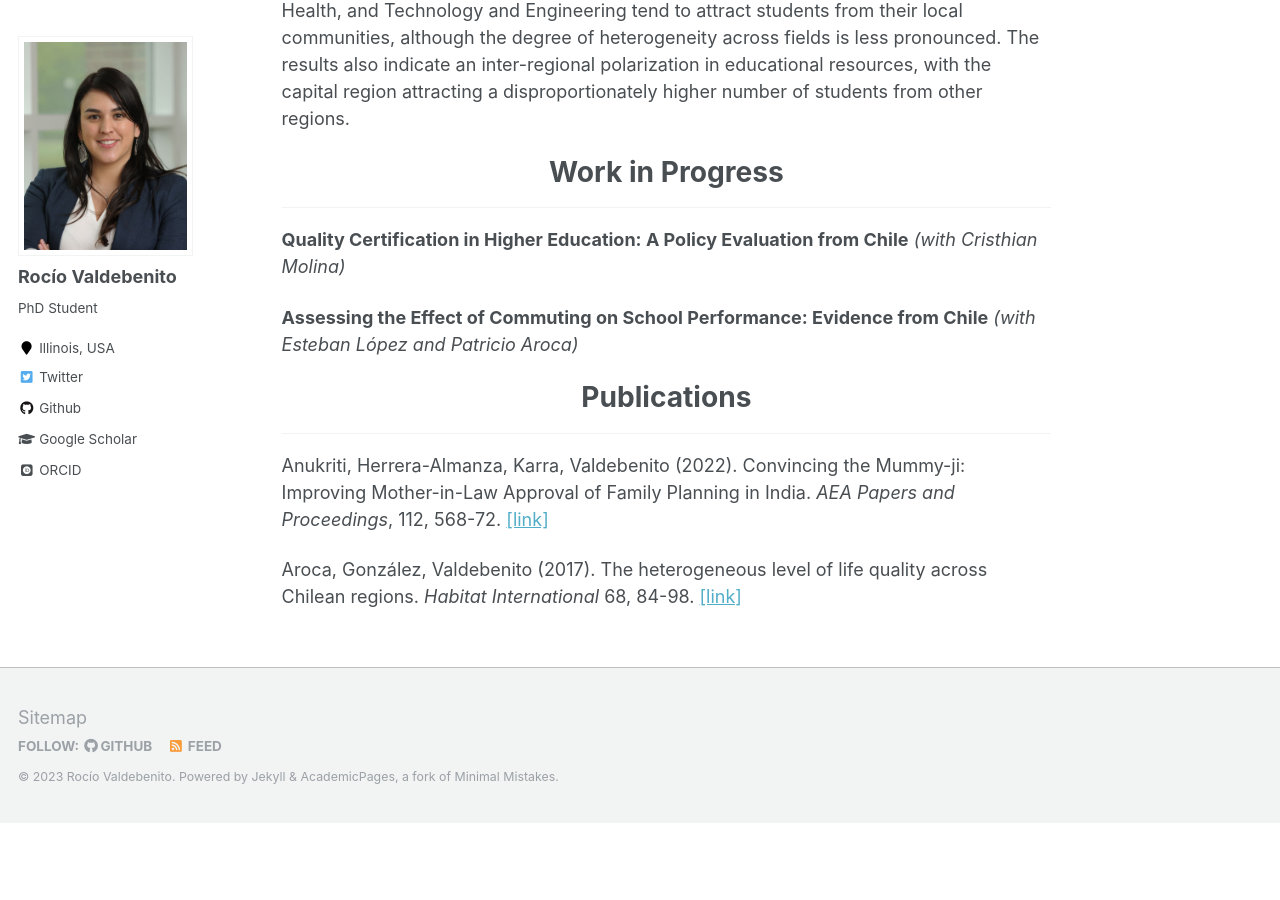
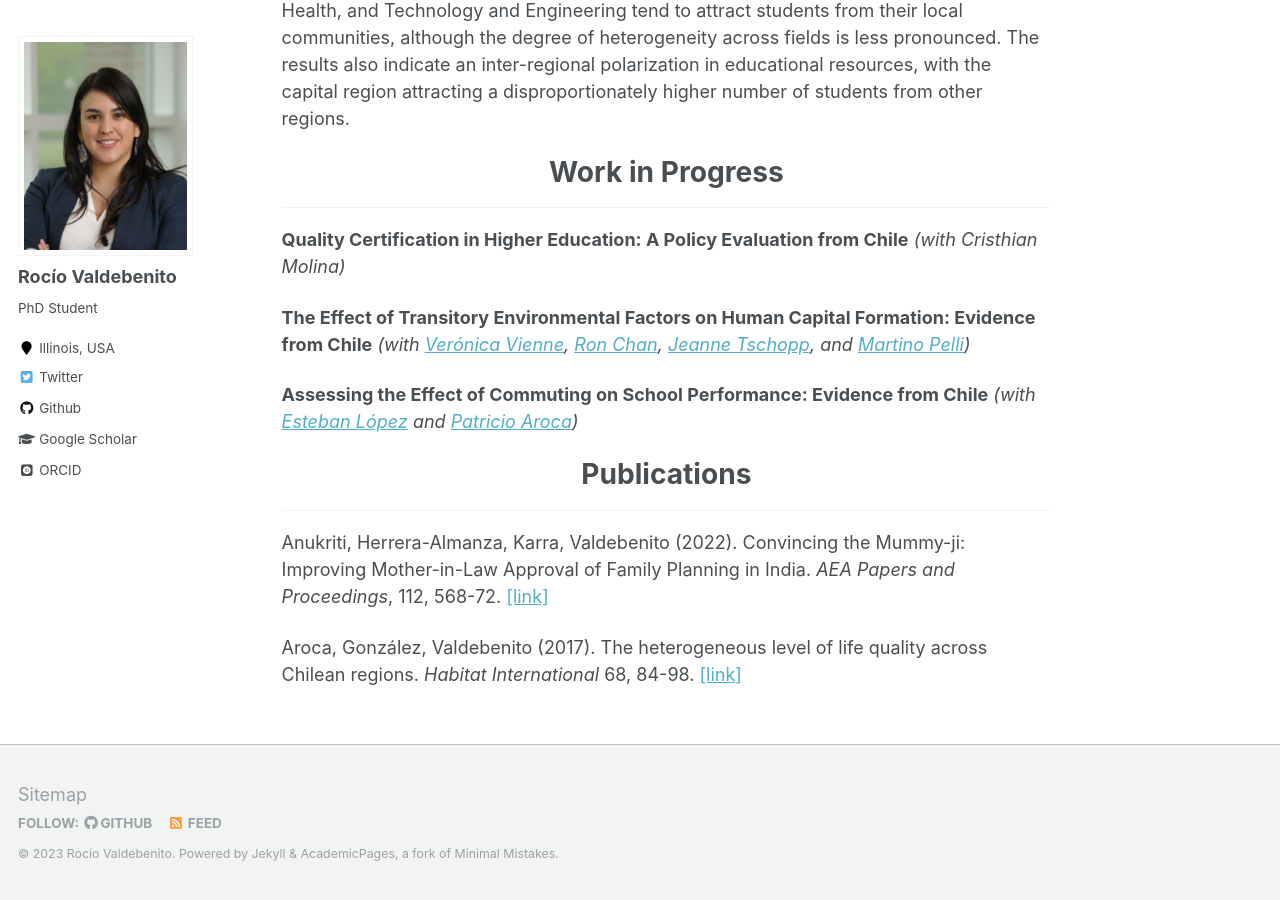
Before and after one commit to rvaldebenito/rvaldebenito.github.io, a Jekyll site: the page built from _pages/publications.md, in a window 1280 px wide and 900 px high, scrolled down 1141 px. Built offline with Jekyll 4.4.1, drawn with Linux system fonts in a browser that asks for light colours; some web fonts are replaced; before the commit the page ends 1964 px from its top, so only the background shows below that.

Commit message:
Update publications.md

```diff
--- a/_pages/publications.md
+++ b/_pages/publications.md
@@ -29,8 +29,11 @@ The distribution of human capital plays a crucial role in shaping job opportunit
 **Quality Certification in Higher Education: A Policy Evaluation from Chile**
 *(with Cristhian Molina)*
 
+**The Effect of Transitory Environmental Factors on Human Capital Formation: Evidence from Chile**
+*(with [Verónica Vienne](https://sites.google.com/view/veronicavienne/home), [Ron Chan](https://sites.google.com/site/ronhschan), [Jeanne Tschopp](https://jtschopp.com/), and [Martino Pelli](https://sites.google.com/site/martinopelli/home))*
+
 **Assessing the Effect of Commuting on School Performance: Evidence from Chile**
-*(with Esteban López and Patricio Aroca)*
+*(with [Esteban López](https://klesse.utsa.edu/research/curpr/_blocks/_staff/ochoa-lopez-esteban1.html) and [Patricio Aroca](https://scholar.google.com/citations?user=1cfyyTEAAAAJ&hl=pt-PT))*
 
 
 
```
